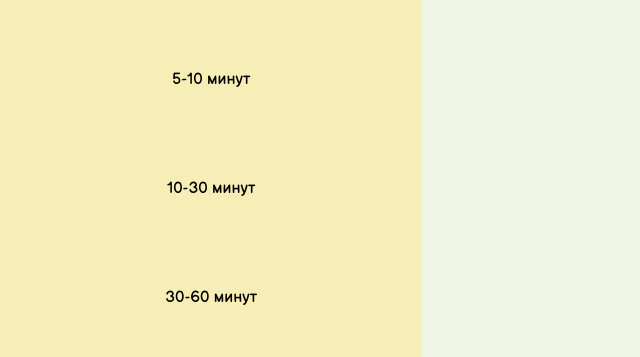
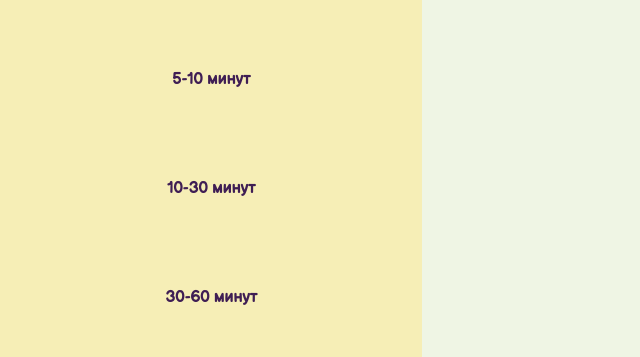
Before and after one commit to mukhacheva/myreceipt, a plain HTML site: page index2.html in a window 1280 px wide. Shown: the part 420-777 px from the top of the page, 0-640 px from the left. Drawn offline with Linux system fonts and the light colour scheme.

Commit message:
style2.css
шрифт сменила

```diff
--- a/style2.css
+++ b/style2.css
@@ -68,6 +68,8 @@ header, .header2 {
 .time-list p {
     font-family: 'Balsamiq Sans', sans-serif;
     font-size: 16px;
+    font-weight: bold;
+    color: #3F1E54;
     margin: 0; /* Убираем маргины для выравнивания */
 }
 
```
